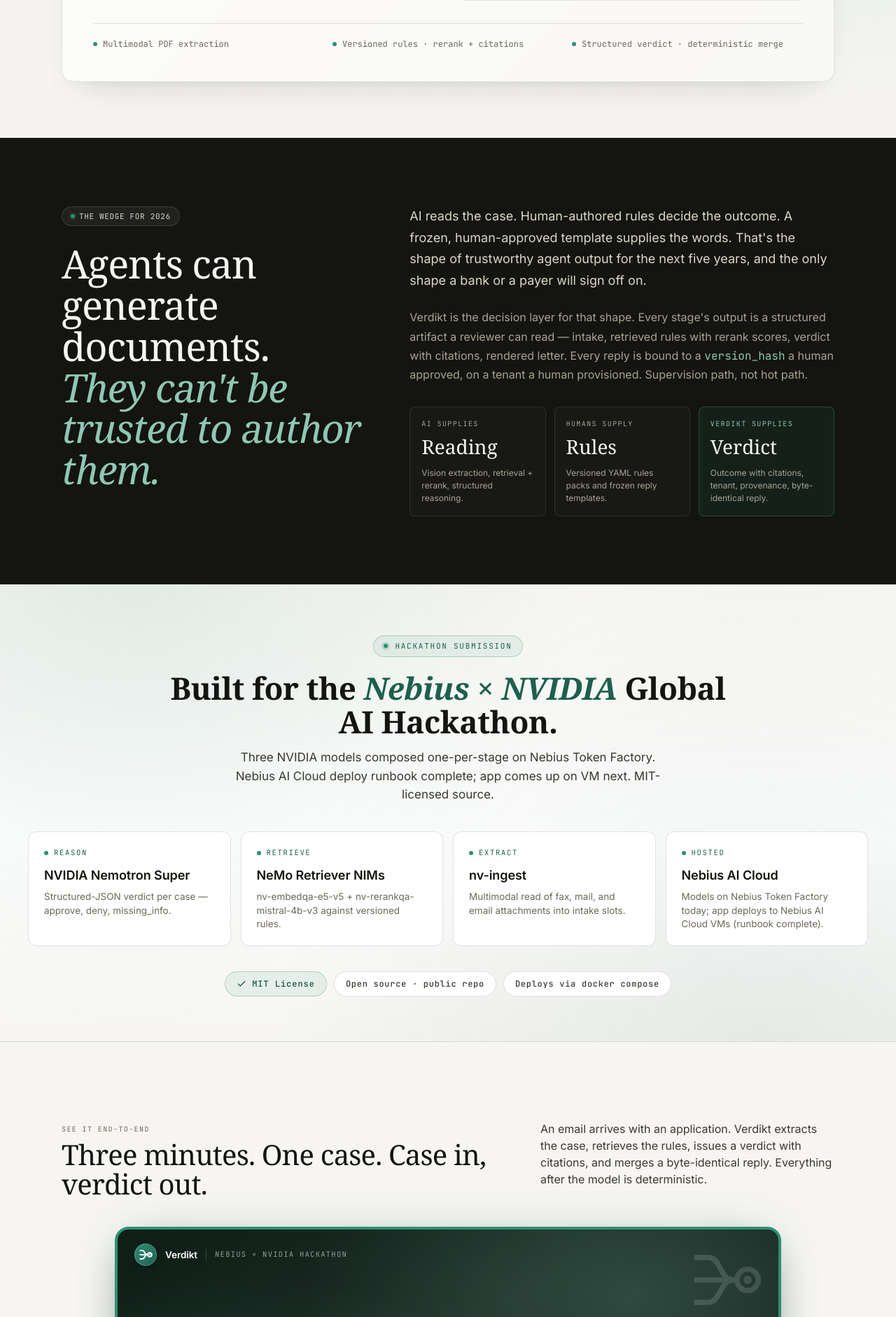
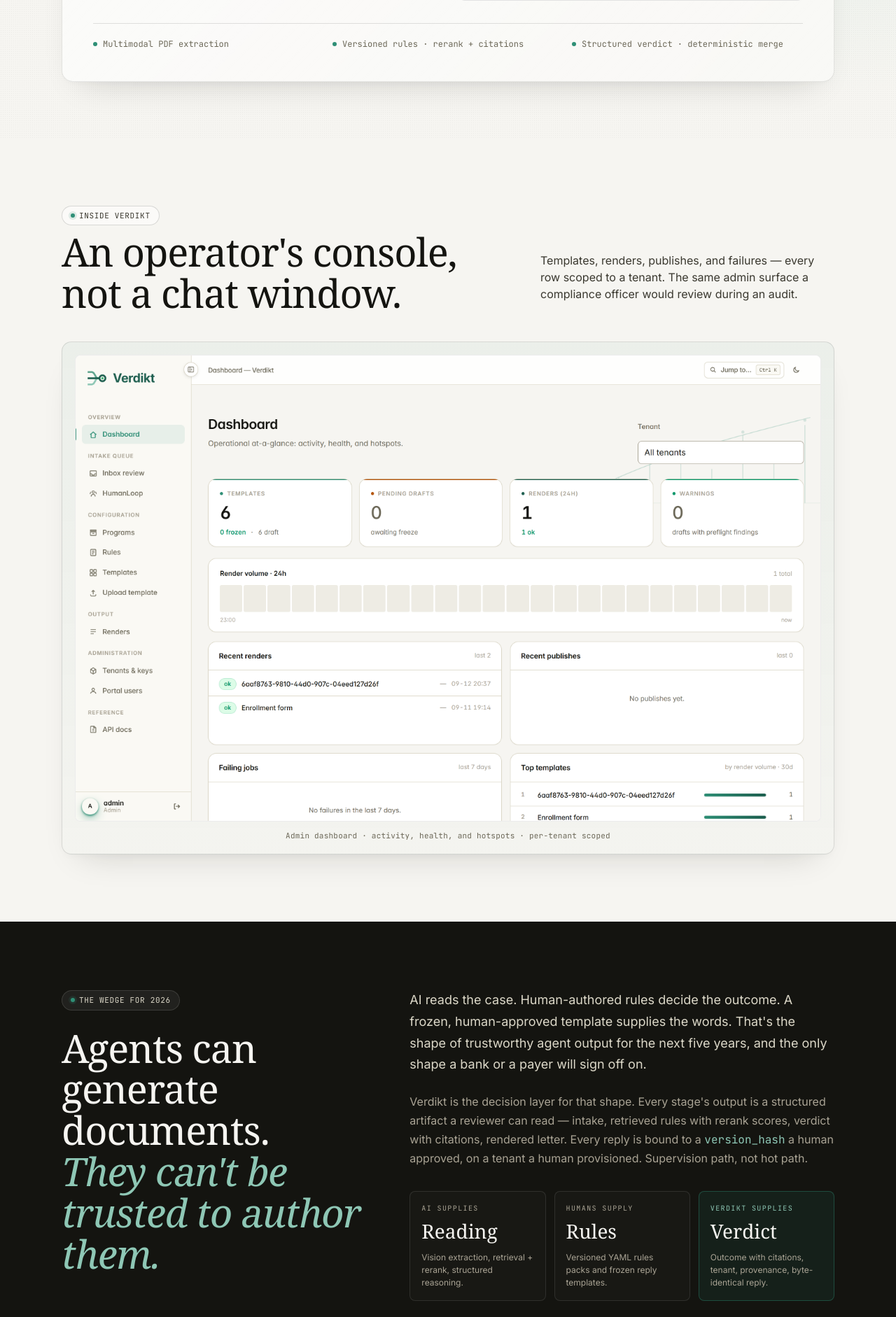
Before and after one commit to ajandan/verdikt-hackathon, a Python web app: template src/docgen/ui/templates/landing.html in a window 1280 px wide. Shown: the part 1362-3244 px from the top of the page at 70% size. Run offline with Jinja, Linux system fonts and the light colour scheme; the template is opened without the code that fills it, so the values that code supplies are empty; some web fonts are replaced.

Commit message:
Landing: admin console screenshot for real-product credibility
Adds an "Inside Verdikt" section between the hero and wedge showing a
real dashboard capture (activity, health, hotspots, per-tenant). Trades
one paragraph of code-card copy for a piece of proof a compliance reader
can read in one glance.

Co-Authored-By: Claude Opus 4.7 <noreply@anthropic.com>

```diff
--- a/src/docgen/ui/templates/landing.html
+++ b/src/docgen/ui/templates/landing.html
@@ -436,6 +436,31 @@
   /* Section spacing */
   .section { padding: 96px 0; }
   .section-head { display: flex; align-items: flex-end; justify-content: space-between; gap: 32px; margin-bottom: 40px; }
+
+  /* Console screenshot: bordered frame + soft shadow, on a subtle mint wash so
+     it reads as a live artifact rather than a stock illustration. */
+  .console-shot {
+    margin: 24px 0 0;
+    padding: 18px;
+    border: 1px solid var(--hair);
+    border-radius: 14px;
+    background: linear-gradient(180deg, rgba(47,143,118,0.05), rgba(47,143,118,0.01));
+    box-shadow:
+      0 24px 48px -28px rgba(20,20,16,0.20),
+      0 4px 14px -6px rgba(20,20,16,0.06);
+  }
+  .console-shot img {
+    display: block; width: 100%; height: auto;
+    border: 1px solid var(--hair-soft);
+    border-radius: 8px;
+    background: #fff;
+  }
+  .console-shot .cap {
+    margin-top: 12px;
+    font-family: 'JetBrains Mono', ui-monospace, monospace;
+    font-size: 11px; letter-spacing: 0.02em; color: var(--ink-500);
+    text-align: center;
+  }
   .section-head p { max-width: 420px; color: var(--ink-700); display: none; }
   @media (min-width: 768px) { .section-head p { display: block; } }
 
@@ -1554,6 +1579,23 @@
   </div>
 </section>
 
+<!-- Inside Verdikt: real product screenshot for credibility -->
+<section id="console" class="section" aria-label="Inside the Verdikt console">
+  <div class="container">
+    <div class="section-head">
+      <div>
+        <span class="tag"><span class="dot"></span>Inside Verdikt</span>
+        <h2 class="headline h2">An operator's console, not a chat window.</h2>
+      </div>
+      <p>Templates, renders, publishes, and failures — every row scoped to a tenant. The same admin surface a compliance officer would review during an audit.</p>
+    </div>
+    <figure class="console-shot">
+      <img src="{{ url_for('static', path='landing-console.png') }}" alt="Verdikt admin dashboard showing templates, render volume, recent renders, and top templates for a selected tenant" loading="lazy" />
+      <figcaption class="cap">Admin dashboard · activity, health, and hotspots · per-tenant scoped</figcaption>
+    </figure>
+  </div>
+</section>
+
 <!-- Wedge: for agents -->
 <section id="wedge" class="wedge">
   <div class="container">
```
Also changed, not shown: src/docgen/ui/static/landing-console.png (added).
